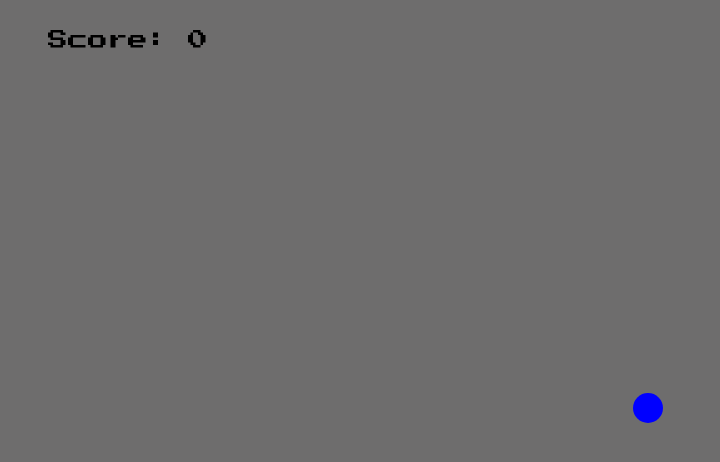
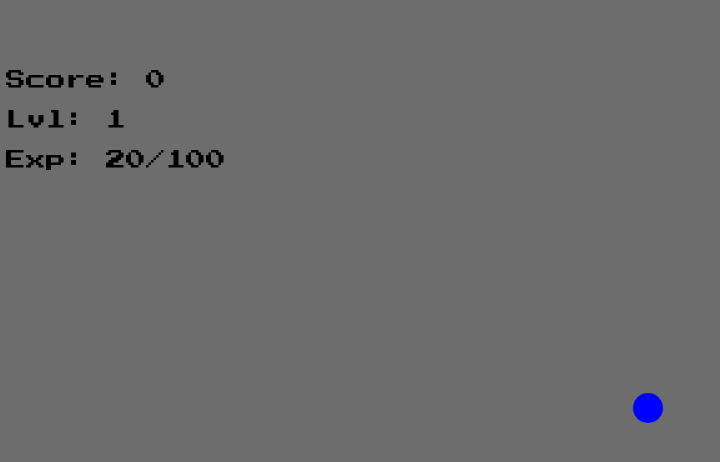
Before and after one commit to realtoilet/rescale, a plain HTML site: page index.html in a window 1280 px wide. Shown: the whole page, without its empty margins (0-720 px from the left). Drawn offline with Linux system fonts and the light colour scheme.

Commit message:
level update

```diff
--- a/index.html
+++ b/index.html
@@ -10,5 +10,7 @@
   <body>
     <canvas id="gameCanvas"></canvas>
     <div class="score" id="score">Score: 0</div>
+    <div class="lvl" id="lvl">Level: 1</div>
+    <div class="exp" id="exp">Exp: 0/100</div>
   </body>
 </html>
--- a/script.js
+++ b/script.js
@@ -9,6 +9,8 @@ class Champion {
     this.canvas = document.getElementById("gameCanvas"); //main canvas ng game, kung saan dito nangyayari yung gameplay
     this.ctx = this.canvas.getContext("2d"); //set the context as 2d as our game is 2d
     this.scoreboard = document.getElementById("score"); //scoreboard of the game
+    this.expBoard = document.getElementById("exp");
+    this.lvlBoard = document.getElementById("lvl");
 
     this.currScore = 0; //current score ni user
     this.champSize = 30; //size ng champ / character
@@ -20,7 +22,7 @@ class Champion {
     this.level = 1;
     this.levelExpReq = 100;
     this.currentExp = 0;
-    this.powerUps = ["FRENZYYYYY", "MO BULLETS", "good luck sire.", ""];
+    this.timer = 2000;
 
     this.setupCanvas(); //sets the canvas properties
     this.setupListeners(); //sets the event listeners
@@ -156,7 +158,7 @@ class Champion {
 
     setTimeout(() => {
       this.allowShot = true;
-    }, 2000); //every time na mag shoot si champ, add a 2s cooldown para balanced
+    }, this.timer); //every time na mag shoot si champ, add a 2s cooldown para balanced
   }
 
   animateShot() {
@@ -179,7 +181,6 @@ class Champion {
               (shot.x - enemy.x) ** 2 + (shot.y - enemy.y) ** 2
             ); //how far the shot and the enemy is
             if (distance < shot.size + enemy.size) {
-              this.allowShot = true;
               //if mas konti ang size ni shot and enemy added then it means nagkaroon ng collision
               this.shots.splice(i, 1); //remove the current shot and 1 element
               this.enemy.splice(j, 1); //remove the current enemy and 1 element
@@ -187,6 +188,7 @@ class Champion {
               j--; // -1 to the enemy
               this.currScore += 50; //weehoo +50 sa score baby
               this.scoreboard.innerHTML = "Score: " + this.currScore; //set the current html text ng score
+              this.userLevel();
               break;
             }
           }
@@ -331,6 +333,7 @@ class Champion {
       if (distance < this.champSize / 2 + enemy.size) {
         alert("GG noob u got the cheese touche");
         this.resetGame();
+        this.userLevel();
         return;
       }
     }
@@ -342,15 +345,32 @@ class Champion {
     this.scoreboard.innerHTML = "Score: " + this.currScore;
     this.shots = [];
     this.enemy = [];
+    this.levelExpReq = 100;
+    this.level = 1;
+    this.currentExp = 0;
   }
 
   userLevel() {
+    //adds level to the game
     this.currentExp += 20;
     if (this.currentExp >= this.levelExpReq) {
+      this.attackFrenzy();
       this.level += 1;
       this.levelExpReq += 100;
       this.currentExp = 0;
     }
+
+    this.expBoard.innerHTML =
+      "Exp: " + this.currentExp + "/" + this.levelExpReq;
+    this.lvlBoard.innerHTML = "Lvl: " + this.level;
+  }
+
+  attackFrenzy() {
+    this.allowShot = true;
+    this.timer = 0;
+    setTimeout(() => {
+      this.timer = 2000;
+    }, 5000);
   }
 }
 
--- a/style.css
+++ b/style.css
@@ -14,10 +14,26 @@ html {
 }
 
 .score {
+  left: 20%;
+  top: 15%;
+}
+
+.score,
+.exp,
+.lvl {
   position: absolute;
-  left: 10%;
-  top: 5%;
   transform: translate(-50%, -50%);
   font-family: "Press Start 2P";
   font-size: 20px;
+  width: 500px;
+  height: 100px;
 }
+
+.lvl {
+  left: 20%;
+  top: 20%;
+}
+.exp {
+  left: 20%;
+  top: 25%;
+}
```
